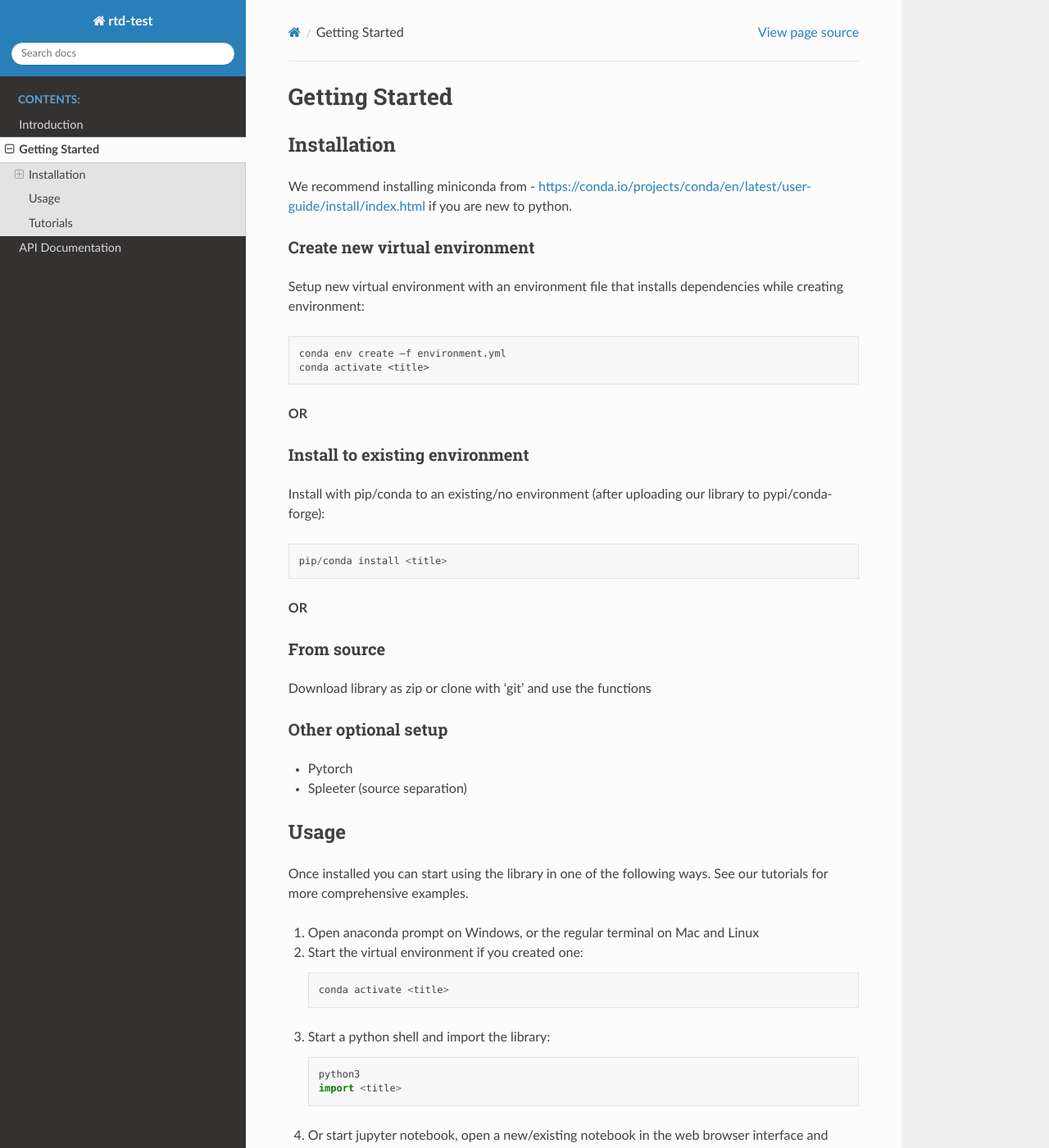
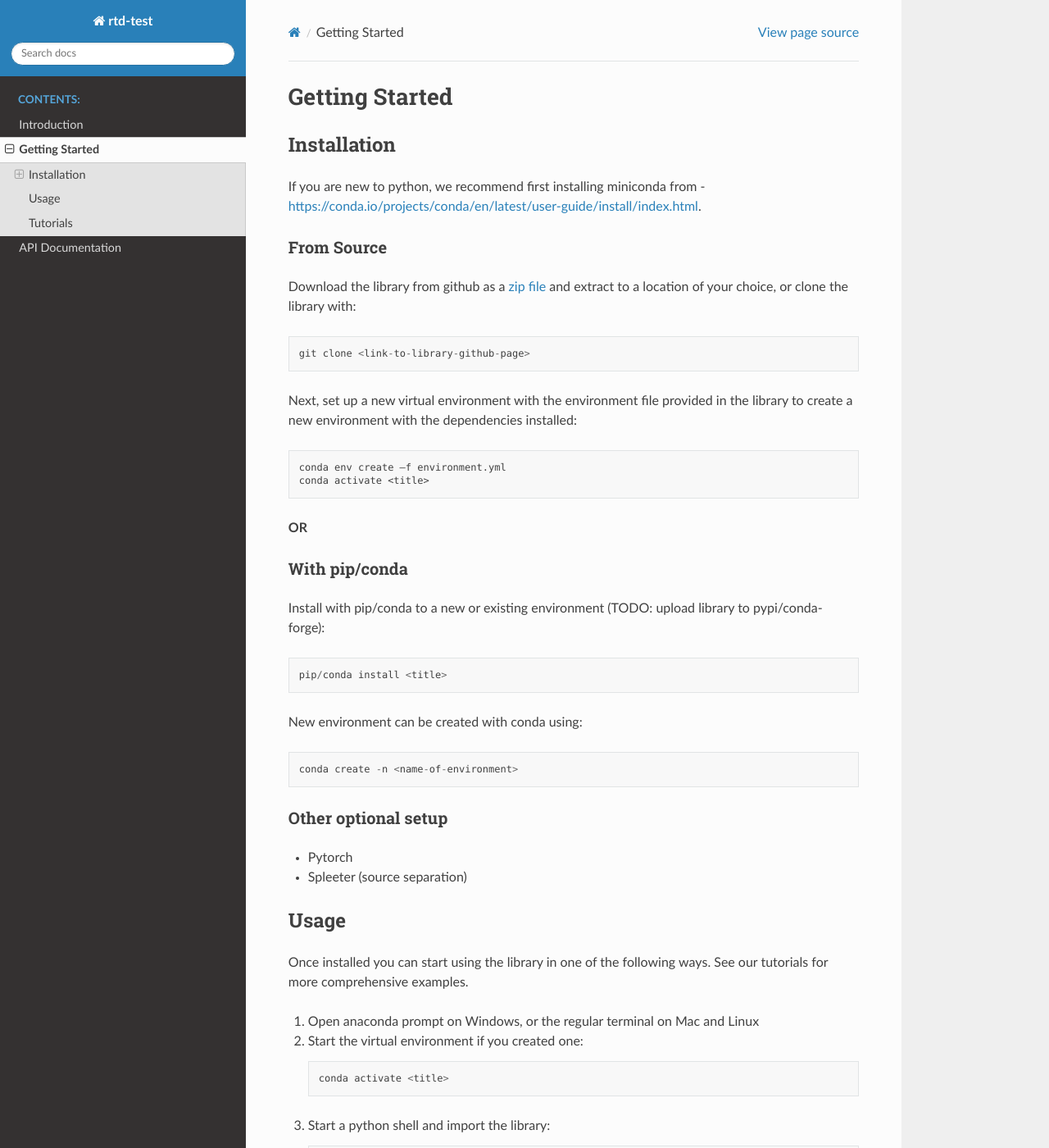
Before and after one commit to rohitma38/rtd-test-code-2, a Sphinx documentation site: the page built from docs/source/start.rst, in a window 1280 px wide and 1400 px high. Shown: the whole window at 82% size. Built offline with Sphinx 7.4.7 and the Read the Docs theme 2.0.0, drawn with Linux system fonts in a browser that asks for light colours.

Commit message:
Update start.rst

```diff
--- a/docs/source/start.rst
+++ b/docs/source/start.rst
@@ -3,32 +3,30 @@ Getting Started
 
 Installation
 ************
-We recommend installing miniconda from - https://conda.io/projects/conda/en/latest/user-guide/install/index.html if you are new to python.
+If you are new to python, we recommend first installing miniconda from - https://conda.io/projects/conda/en/latest/user-guide/install/index.html.
 
+From Source
+^^^^^^^^^^^^^^^^^^^^^^^^^^^^^^^
+Download the library from github as a `zip file <https://github.com/pypa/sampleproject/archive/refs/heads/main.zip>`_ and extract to a location of your choice, or clone the library with::
 
-Create new virtual environment
-^^^^^^^^^^^^^^^^^^^^^^^^^^^^^^
+    git clone <link-to-library-github-page>
 
-Setup new virtual environment with an environment file that installs dependencies while creating environment::
+Next, set up a new virtual environment with the environment file provided in the library to create a new environment with the dependencies installed::
 
     conda env create –f environment.yml
     conda activate <title>
 
 **OR**
 
-Install to existing environment
+With pip/conda
 ^^^^^^^^^^^^^^^^^^^^^^^^^^^^^^^
-
-Install with pip/conda to an existing/no environment (after uploading our library to pypi/conda-forge)::
+Install with pip/conda to a new or existing environment (TODO: upload library to pypi/conda-forge)::
 
     pip/conda install <title>
 
-**OR**
+New environment can be created with conda using::
 
-From source
-^^^^^^^^^^^
-Download library as zip or clone with ‘git’ and use the functions
-
+    conda create -n <name-of-environment>
 
 Other optional setup
 ^^^^^^^^^^^^^^^^^^^^
```
